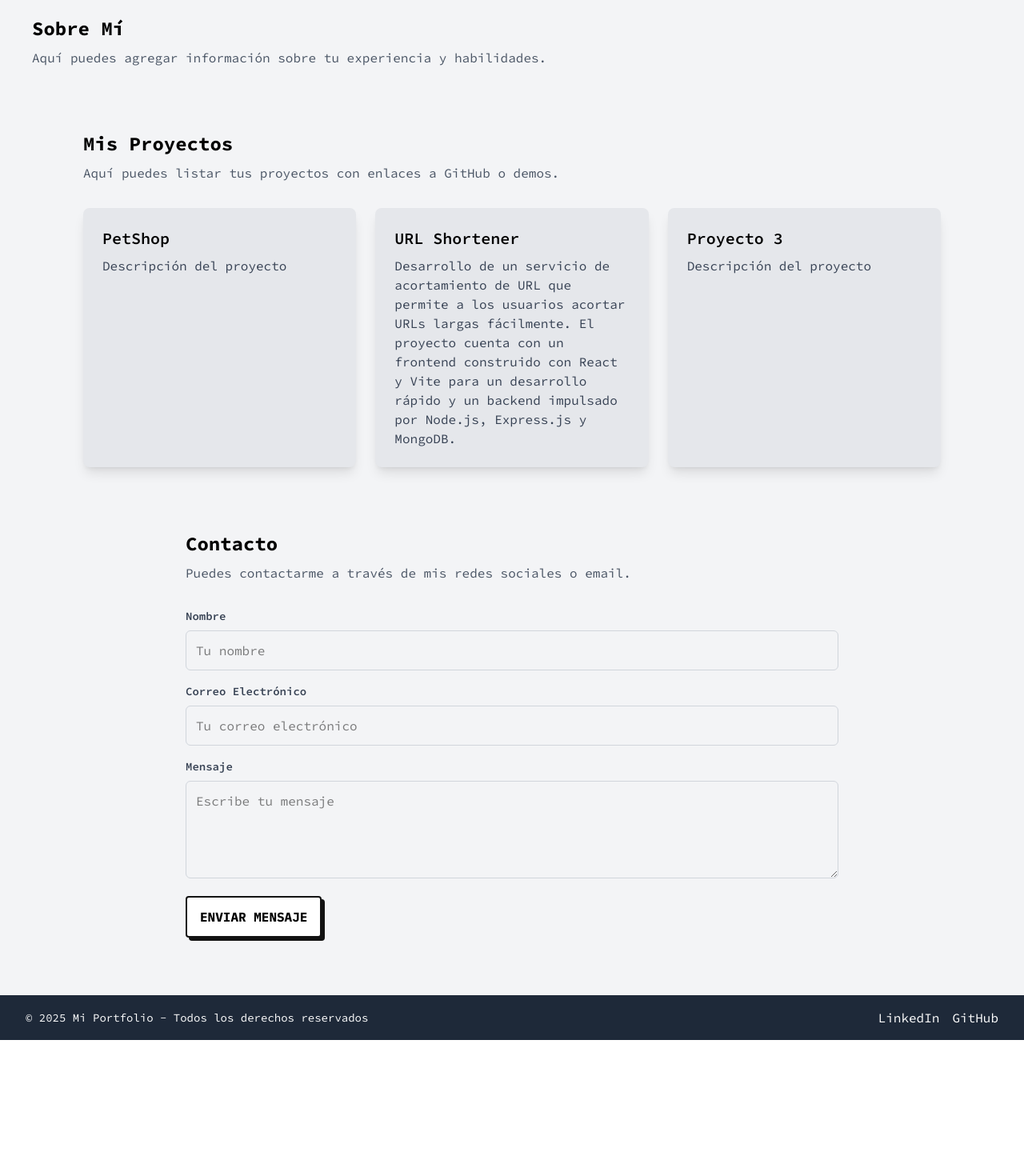
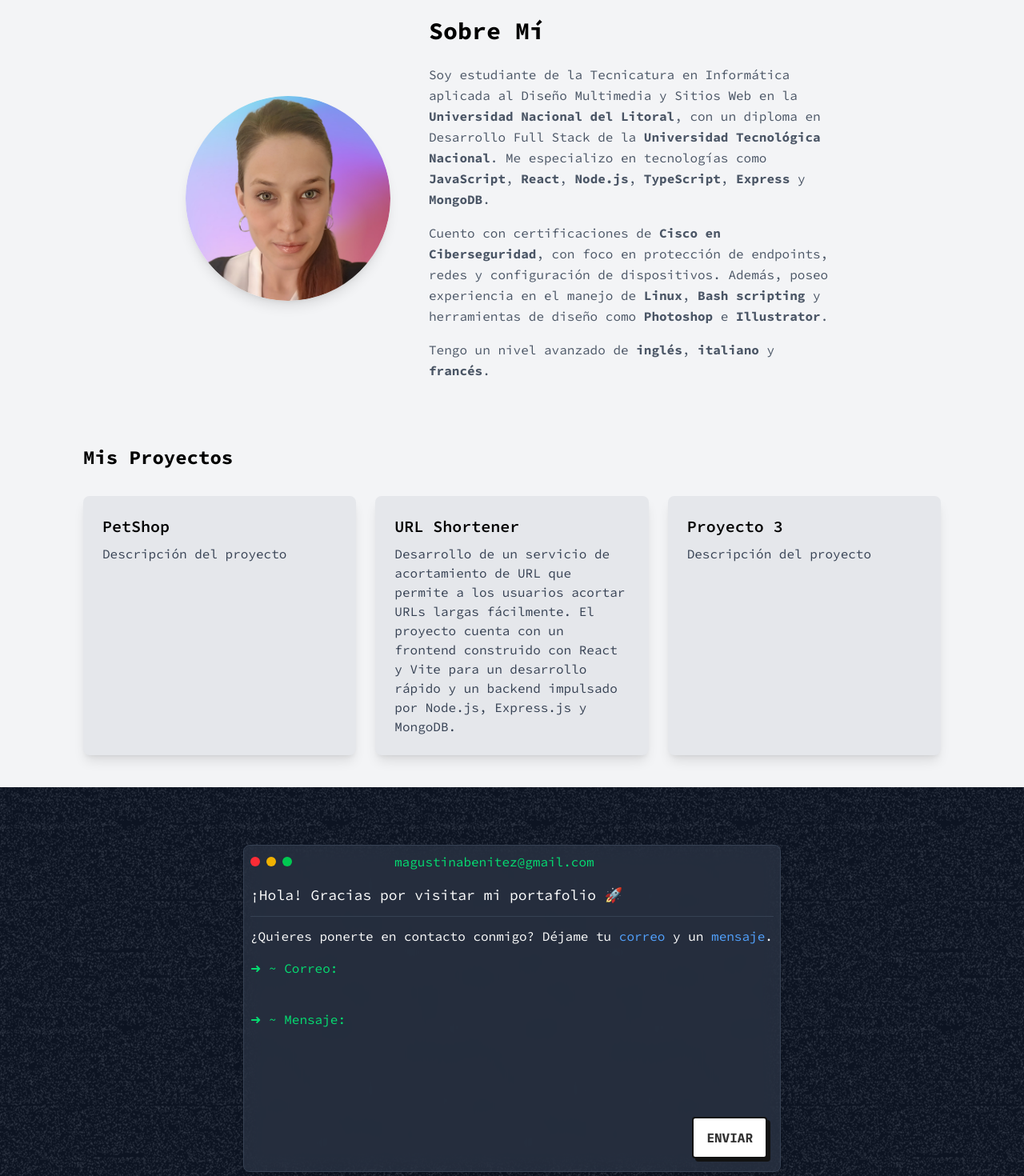
Before and after one commit to agush44/portfolio, a React (Vite) app: page / in a window 1280 px wide. Shown: the part 820-2290 px from the top of the page at 80% size. Before the commit the page ends 2120 px from the top, so only its background shows below. Built offline with nearby package versions, Linux system fonts and the light colour scheme.

Commit message:
add: form and FuzzOverlay

```diff
--- a/src/App.css
+++ b/src/App.css
@@ -5,3 +5,35 @@
 h1 {
   font-family: "Press Start 2P", system-ui;
 }
+
+@keyframes blink {
+  50% {
+    opacity: 0;
+  }
+}
+
+.animate-blink {
+  animation: blink 1s step-end infinite;
+  position: absolute;
+  pointer-events: none;
+}
+
+input,
+textarea {
+  caret-color: transparent;
+}
+
+textarea {
+  resize: none;
+  overflow: hidden;
+}
+
+input:focus,
+textarea:focus {
+  caret-color: #00ff00;
+}
+
+input,
+textarea {
+  font-family: "Source Code Pro", monospace;
+}
--- a/src/UI/Button/RetroBtn.styles.js
+++ b/src/UI/Button/RetroBtn.styles.js
@@ -2,8 +2,8 @@ import styled from "styled-components";
 
 export const Button = styled.button`
   font-family: "IBM Plex Mono";
+  color: #333;
   font-weight: 700;
-  margin-bottom: 2rem;
   text-transform: uppercase;
   background-color: white;
   padding: 0.75rem 1rem;
--- a/src/components/Footer.jsx
+++ b/src/components/Footer.jsx
@@ -1,6 +1,6 @@
 function Footer() {
   return (
-    <footer className="bg-gray-800 text-white text-center p-4 mt-auto w-full">
+    <footer className="bg-gray-950 text-white text-center p-4 mt-auto w-full">
       <div className="container mx-auto flex flex-col md:flex-row justify-between items-center px-4">
         <p className="text-sm mb-2 md:mb-0">
           &copy; {new Date().getFullYear()} Mi Portfolio - Todos los derechos
--- /dev/null
+++ b/src/components/FuzzyOverlay.jsx
@@ -0,0 +1,28 @@
+import { motion } from "framer-motion";
+
+const FuzzyOverlay = () => {
+  return (
+    <motion.div
+      initial={{ transform: "translateX(-10%) translateY(-10%)" }}
+      animate={{
+        transform: "translateX(10%) translateY(10%)",
+      }}
+      transition={{
+        repeat: Infinity,
+        duration: 0.2,
+        ease: "linear",
+        repeatType: "mirror",
+      }}
+      // You can download these PNGs here:
+      // https://www.hover.dev/black-noise.png
+      // https://www.hover.dev/noise.png
+      style={{
+        backgroundImage: 'url("/black-noise.png")',
+        // backgroundImage: 'url("/noise.png")',
+      }}
+      className="pointer-events-none absolute -inset-[100%] opacity-[15%]"
+    />
+  );
+};
+
+export default FuzzyOverlay;
--- a/src/index.css
+++ b/src/index.css
@@ -7,3 +7,16 @@ html {
 .project-card {
   cursor: url("/clic.png"), pointer;
 }
+
+.profile {
+  height: 250px;
+  width: 250px;
+  object-fit: cover;
+  margin-bottom: 2rem;
+}
+
+@media (max-width: 640px) {
+  .form-container {
+    margin: 4rem 2.5rem;
+  }
+}
--- a/src/pages/About.jsx
+++ b/src/pages/About.jsx
@@ -1,12 +1,42 @@
-import profileImg from "../assets/agushcv.png";
+import ProfilePhoto from "../assets/agushcv.png";
 
 function About() {
   return (
     <div className="p-10">
-      <h2 className="text-2xl font-bold">Sobre Mí</h2>
-      <p className="mt-2 text-gray-600">
-        Aquí puedes agregar información sobre tu experiencia y habilidades.
-      </p>
+      <div className="flex flex-col md:flex-row items-center justify-center gap-12">
+        <div className="w-48 h-48 md:w-64 md:h-64 rounded-full overflow-hidden shadow-lg mb-8 md:mb-0 mt-12 md:mt-0">
+          <img
+            className="object-cover w-full h-full transition-transform duration-300 ease-in-out hover:scale-105"
+            src={ProfilePhoto}
+            alt="Foto de perfil"
+          />
+        </div>
+        <div className="text-left max-w-lg">
+          <h2 className="text-3xl font-bold mb-6">Sobre Mí</h2>
+          <p className="text-gray-600 leading-relaxed mb-4">
+            Soy estudiante de la Tecnicatura en Informática aplicada al Diseño
+            Multimedia y Sitios Web en la{" "}
+            <strong>Universidad Nacional del Litoral</strong>, con un diploma en
+            Desarrollo Full Stack de la{" "}
+            <strong>Universidad Tecnológica Nacional</strong>. Me especializo en
+            tecnologías como <strong>JavaScript</strong>, <strong>React</strong>
+            , <strong>Node.js</strong>, <strong>TypeScript</strong>,{" "}
+            <strong>Express</strong> y <strong>MongoDB</strong>.
+          </p>
+          <p className="text-gray-600 leading-relaxed mb-4">
+            Cuento con certificaciones de{" "}
+            <strong>Cisco en Ciberseguridad</strong>, con foco en protección de
+            endpoints, redes y configuración de dispositivos. Además, poseo
+            experiencia en el manejo de <strong>Linux</strong>,{" "}
+            <strong>Bash scripting</strong> y herramientas de diseño como{" "}
+            <strong>Photoshop</strong> e <strong>Illustrator</strong>.
+          </p>
+          <p className="text-gray-600 leading-relaxed">
+            Tengo un nivel avanzado de <strong>inglés</strong>,{" "}
+            <strong>italiano</strong> y <strong>francés</strong>.
+          </p>
+        </div>
+      </div>
     </div>
   );
 }
--- a/src/pages/Contact.jsx
+++ b/src/pages/Contact.jsx
@@ -1,59 +1,102 @@
+import { useState } from "react";
 import RetroBtn from "../UI/Button/RetroBtn";
+import FuzzyOverlay from "../components/FuzzyOverlay";
 
-function Contact() {
+export default function TerminalForm() {
+  const [email, setEmail] = useState("");
+  const [message, setMessage] = useState("");
+  const [submitted, setSubmitted] = useState(false);
+  const [error, setError] = useState("");
+
+  const handleSubmit = async (e) => {
+    e.preventDefault();
+
+    const formData = new FormData();
+    formData.append("email", email);
+    formData.append("message", message);
+
+    const response = await fetch("https://formspree.io/f/xnnpqkag", {
+      method: "POST",
+      headers: {
+        Accept: "application/json",
+      },
+      body: formData,
+    });
+
+    if (response.ok) {
+      setSubmitted(true);
+    } else {
+      setError("Algo salió mal, por favor intenta de nuevo.");
+    }
+  };
+
   return (
-    <div className="p-10 max-w-4xl mx-auto">
-      <h2 className="text-2xl font-bold">Contacto</h2>
-      <p className="mt-2 text-gray-600">
-        Puedes contactarme a través de mis redes sociales o email.
+    <div className="relative overflow-hidden bg-gray-900">
+      <FuzzyOverlay />
+
+      <div className="relative bg-gray-700/50 text-white/100 pl-2 pr-2 pt-2 rounded-lg max-w-2xl mx-auto border border-gray-700 shadow-lg backdrop-blur-md mb-18 mt-18 z-10 form-container">
+        <div className="flex flex-wrap items-center space-x-2 mb-4 sm:justify-start md:justify-start lg:justify-start">
+          <span className="w-3 h-3 bg-red-500 rounded-full"></span>
+          <span className="w-3 h-3 bg-yellow-500 rounded-full"></span>
+          <span className="w-3 h-3 bg-green-500 rounded-full"></span>
+          <div className="text-green-400 font-mono ml-4 sm:ml-0 md:ml-4 lg:ml-30 truncate max-w-[90%] md:max-w-[70%] lg:max-w-none">
+            magustinabenitez@gmail.com
+          </div>
+        </div>
+
+        <p className="text-lg">¡Hola! Gracias por visitar mi portafolio 🚀</p>
+        <hr className="border-gray-700 my-3" />
+        <p>
+          ¿Quieres ponerte en contacto conmigo? Déjame tu{" "}
+          <span className="text-blue-400">correo</span> y un{" "}
+          <span className="text-blue-400">mensaje</span>.
         </p>
-      <form className="mt-8 space-y-4">
-        <div>
-          <label
-            htmlFor="name"
-            className="block text-sm font-semibold text-gray-700"
-          >
-            Nombre
+
+        {!submitted ? (
+          <form onSubmit={handleSubmit} className="mt-4">
+            <label className="block text-green-400 font-mono">
+              ➜ ~ Correo:
             </label>
+            <div className="relative">
               <input
-            id="name"
-            type="text"
-            className="w-full p-3 mt-2 border border-gray-300 rounded-md focus:outline-none focus:ring-2 focus:ring-blue-500"
-            placeholder="Tu nombre"
+                type="email"
+                value={email}
+                onChange={(e) => setEmail(e.target.value)}
+                className="bg-transparent border-none focus:outline-none text-white w-full font-mono"
+                autoFocus
+                required
               />
             </div>
-        <div>
-          <label
-            htmlFor="email"
-            className="block text-sm font-semibold text-gray-700"
-          >
-            Correo Electrónico
+
+            <label className="block text-green-400 font-mono mt-4">
+              ➜ ~ Mensaje:
             </label>
-          <input
-            id="email"
-            type="email"
-            className="w-full p-3 mt-2 border border-gray-300 rounded-md focus:outline-none focus:ring-2 focus:ring-blue-500"
-            placeholder="Tu correo electrónico"
-          />
+            <div className="relative">
+              <textarea
+                value={message}
+                onChange={(e) => setMessage(e.target.value)}
+                className="bg-transparent border-none focus:outline-none text-white w-full font-mono resize-none overflow-hidden"
+                required
+                rows={1}
+                style={{ height: "auto" }}
+                onInput={(e) => {
+                  e.target.style.height = "auto";
+                  e.target.style.height = `${e.target.scrollHeight}px`;
+                }}
+              ></textarea>
             </div>
-        <div>
-          <label
-            htmlFor="message"
-            className="block text-sm font-semibold text-gray-700"
-          >
-            Mensaje
-          </label>
-          <textarea
-            id="message"
-            className="w-full p-3 mt-2 border border-gray-300 rounded-md focus:outline-none focus:ring-2 focus:ring-blue-500"
-            rows="4"
-            placeholder="Escribe tu mensaje"
-          />
+
+            <div className="flex justify-end mt-20 mb-4 mr-2">
+              <RetroBtn type="submit">Enviar</RetroBtn>
             </div>
-        <RetroBtn type="submit">Enviar Mensaje</RetroBtn>
           </form>
+        ) : (
+          <p className="text-green-400 mt-10 mb-10">
+            ¡Gracias! Me pondré en contacto contigo pronto.
+          </p>
+        )}
+        {error && <p className="text-red-400 mt-4">{error}</p>}
+      </div>
     </div>
   );
 }
-
-export default Contact;
--- a/src/pages/Projects.jsx
+++ b/src/pages/Projects.jsx
@@ -2,9 +2,7 @@ function Projects() {
   return (
     <div className="p-10 max-w-6xl mx-auto">
       <h2 className="text-2xl font-bold">Mis Proyectos</h2>
-      <p className="mt-2 text-gray-600">
-        Aquí puedes listar tus proyectos con enlaces a GitHub o demos.
-      </p>
+      <p className="mt-2 text-gray-600"></p>
       <div className="mt-8 grid grid-cols-1 sm:grid-cols-2 lg:grid-cols-3 gap-6">
         <div className="project-card bg-gray-200 p-6 rounded-lg shadow-lg transition delay-150 duration-200 ease-in-out hover:-translate-y-1 hover:scale-103 cursor-pointer">
           <h3 className="font-semibold text-xl">PetShop</h3>
```
Also changed, not shown: public/black-noise.png (added), public/noise.png (added). Lines whose indentation alone changed are shown as unchanged.
